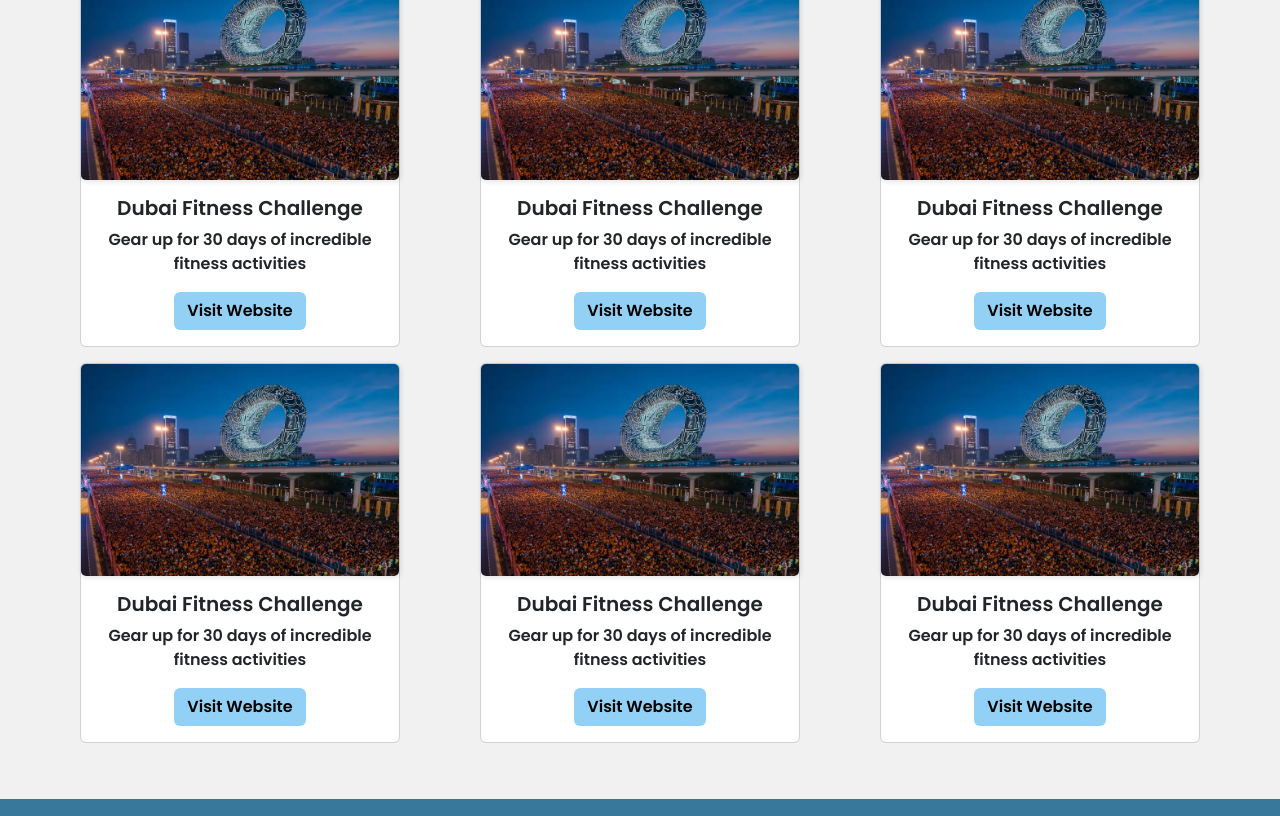
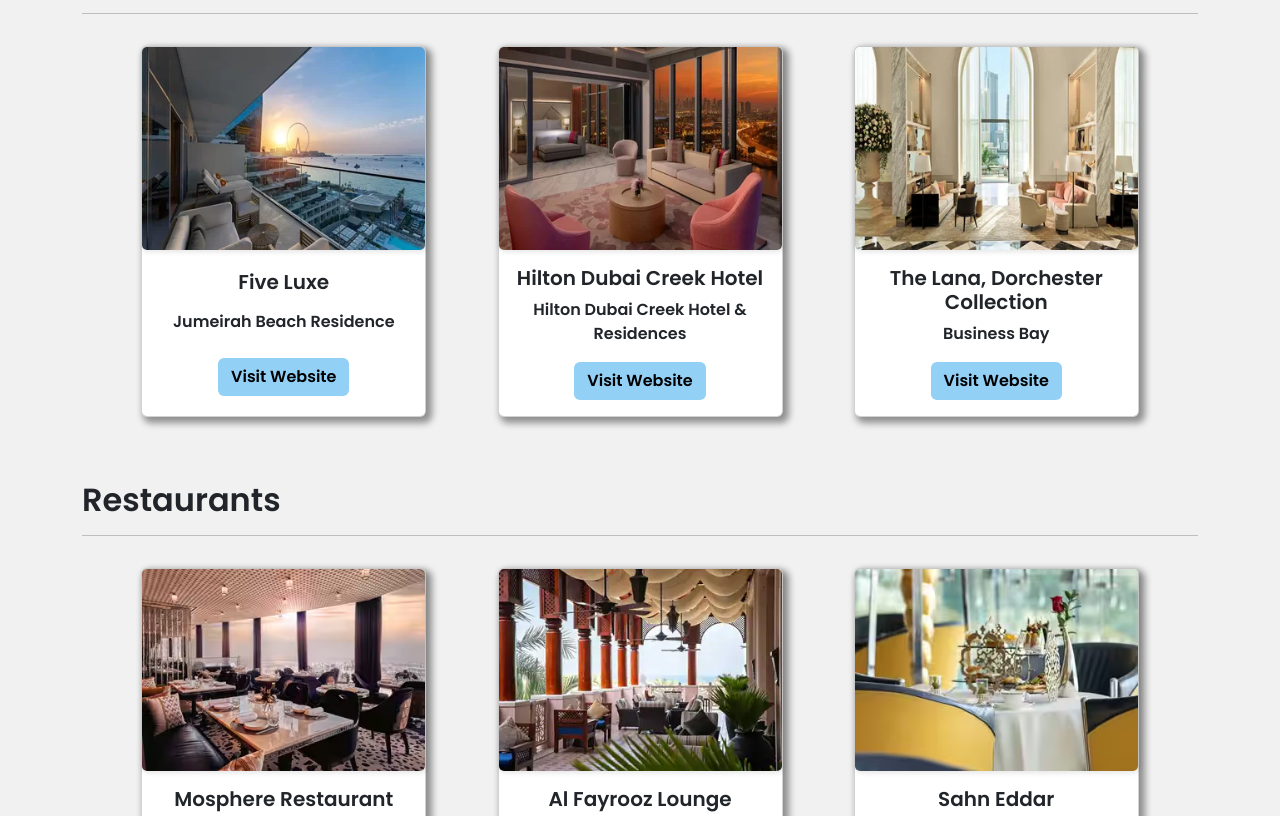
Before and after one commit to Dayana-N/travel-website, a plain HTML site: page eat_and_sleep.html in a window 1280 px wide. Shown: the part 875-1691 px from the top of the page. Drawn offline with nearby package versions, Linux system fonts and the light colour scheme.

Commit message:
feat: add hotels page content

```diff
--- a/assets/styles/style.css
+++ b/assets/styles/style.css
@@ -231,7 +231,7 @@ img {
 .contact-img {
     background-image: url(../media/images/dubai_beach_the_palm.jpg);
     width: 100%;
-    min-height: 700px;
+    min-height: 800px;
     background-repeat: no-repeat;
     background-position: center;
     background-size: cover;
--- a/eat_and_sleep.html
+++ b/eat_and_sleep.html
@@ -69,74 +69,104 @@
     </section>
 
     <section class="hotels my-5">
-        <div class="container-fluid">
+        <div class="container">
             <div class="row justify-content-evenly">
+                <div class="col-12">
+                    <h2>Hotels</h2>
+                    <hr>
+
+                </div>
                 <!-- Card  -->
-                <div class="card col-12 col-md-3 my-2 p-0">
-                    <img src="./assets/media/images/fitness-challenge.avif" class="card-img-top" alt="...">
-                    <div class="card-body text-center">
-                        <h5 class="card-title">Dubai Fitness Challenge
+                <div class="card card-animation col-10 col-lg-3 my-3 p-0">
+                    <img src="./assets/media/images/five-luxe.webp" class="card-img-top" alt="Five Luxe">
+                    <div class="card-body text-center d-flex flex-column justify-content-around">
+                        <h5 class="card-title">Five Luxe
                         </h5>
-                        <p class="card-text">Gear up for 30 days of incredible fitness activities</p>
-                        <a href="#" class="btn btn-hero">Visit Website</a>
+                        <p class="card-text">Jumeirah Beach Residence</p>
+                        <div>
+                            <a href="https://luxejbr.fivehotelsandresorts.com/" target="_blank" class="btn btn-hero">Visit
+                                Website</a>
+                        </div>
                     </div>
                 </div>
                 <!-- Card  -->
-                <div class="card col-12 col-md-3 my-2 p-0">
-                    <img src="./assets/media/images/fitness-challenge.avif" class="card-img-top" alt="...">
+                <div class="card card-animation col-10 col-lg-3 my-3 p-0">
+                    <img src="./assets/media/images/hilton-jewel-of-the-creek.webp" class="card-img-top" alt="Hilton Dubai Creek Hotel">
                     <div class="card-body text-center">
-                        <h5 class="card-title">Dubai Fitness Challenge
+                        <h5 class="card-title d-flex flex-column justify-content-around">Hilton Dubai Creek Hotel
                         </h5>
-                        <p class="card-text">Gear up for 30 days of incredible fitness activities</p>
-                        <a href="#" class="btn btn-hero">Visit Website</a>
+                        <p class="card-text">Hilton Dubai Creek Hotel &amp; Residences</p>
+                        <div>
+                            <a href="https://www.hilton.com/en/hotels/dxbjchi-hilton-dubai-creek-hotel-and-residences/" target="_blank"
+                                class="btn btn-hero">Visit Website</a>
+                        </div>
                     </div>
                 </div>
                 <!-- Card  -->
-                <div class="card col-12 col-md-3 my-2 p-0">
-                    <img src="./assets/media/images/fitness-challenge.avif" class="card-img-top" alt="...">
-                    <div class="card-body text-center">
-                        <h5 class="card-title">Dubai Fitness Challenge
+                <div class="card card-animation col-10 col-lg-3 my-3 p-0">
+                    <img src="./assets/media/images/the-lana-dorchester.webp" class="card-img-top" alt="The Lana, Dorchester Collection">
+                    <div class="card-body text-center d-flex flex-column justify-content-around">
+                        <h5 class="card-title">The Lana, Dorchester Collection
                         </h5>
-                        <p class="card-text">Gear up for 30 days of incredible fitness activities</p>
-                        <a href="#" class="btn btn-hero">Visit Website</a>
+                        <p class="card-text">Business Bay</p>
+                        <div>
+                            <a href="https://www.dorchestercollection.com/residences/the-lana-residences" target="_blank"
+                                class="btn btn-hero">Visit Website</a>
+                        </div>
                     </div>
                 </div>
+
             </div>
 
             <div class="row justify-content-evenly">
+                <div class="col-12 mt-5">
+                    <h2>Restaurants</h2>
+                    <hr>
+
+                </div>
                 <!-- Card  -->
-                <div class="card col-12 col-md-3 my-2 p-0">
-                    <img src="./assets/media/images/fitness-challenge.avif" class="card-img-top" alt="...">
-                    <div class="card-body text-center">
-                        <h5 class="card-title">Dubai Fitness Challenge
+                <div class="card card-animation col-10 col-lg-3 my-3 p-0">
+                    <img src="./assets/media/images/burj-khalifa-restaurant.avif" class="card-img-top" alt="Mosphere Restaurant">
+                    <div class="card-body text-center d-flex flex-column justify-content-around">
+                        <h5 class="card-title">Mosphere Restaurant
                         </h5>
-                        <p class="card-text">Gear up for 30 days of incredible fitness activities</p>
-                        <a href="#" class="btn btn-hero">Visit Website</a>
+                        <p class="card-text">Dine in style at the world's highest restaurant</p>
+                        <div>
+                            <a href="https://www.visitdubai.com/en/restaurants/atmosphere" target="_blank" class="btn btn-hero">Visit
+                                Website</a>
+                        </div>
                     </div>
                 </div>
                 <!-- Card  -->
-                <div class="card col-12 col-md-3 my-2 p-0">
-                    <img src="./assets/media/images/fitness-challenge.avif" class="card-img-top" alt="...">
-                    <div class="card-body text-center">
-                        <h5 class="card-title">Dubai Fitness Challenge
+                <div class="card card-animation col-10 col-lg-3 my-3 p-0">
+                    <img src="./assets/media/images/Al-fayrooz-lounge.webp" class="card-img-top" alt="Al Fayrooz Lounge">
+                    <div class="card-body text-center d-flex flex-column justify-content-around">
+                        <h5 class="card-title">Al Fayrooz Lounge
                         </h5>
-                        <p class="card-text">Gear up for 30 days of incredible fitness activities</p>
-                        <a href="#" class="btn btn-hero">Visit Website</a>
+                        <p class="card-text">A perfect afternoon out with Burj Al Arab views</p>
+                        <div>
+                            <a href="https://www.visitdubai.com/en/restaurants/al-fayrooz-lounge" target="_blank" class="btn btn-hero">Visit
+                                Website</a>
+                        </div>
                     </div>
                 </div>
+
                 <!-- Card  -->
-                <div class="card col-12 col-md-3 my-2 p-0">
-                    <img src="./assets/media/images/fitness-challenge.avif" class="card-img-top" alt="...">
-                    <div class="card-body text-center">
-                        <h5 class="card-title">Dubai Fitness Challenge
+                <div class="card card-animation col-10 col-lg-3 my-3 p-0">
+                    <img src="./assets/media/images/afternoon-teas-in-dubai-burj-al-arab-sahn-eddar-1.avif" class="card-img-top"
+                        alt="Sahn Eddar">
+                    <div class="card-body text-center d-flex flex-column justify-content-around">
+                        <h5 class="card-title">Sahn Eddar
                         </h5>
-                        <p class="card-text">Gear up for 30 days of incredible fitness activities</p>
-                        <a href="#" class="btn btn-hero">Visit Website</a>
+                        <p class="card-text">Afternoon tea at the world-famous Burj Al Arab</p>
+                        <div>
+                            <a href="https://www.visitdubai.com/en/restaurants/sahn-eddar" target="_blank" class="btn btn-hero">Visit
+                                Website</a>
+                        </div>
                     </div>
                 </div>
             </div>
         </div>
-
     </section>
 
     <!-- Footer -->
```
Also changed, not shown: assets/media/images/Al-fayrooz-lounge.webp (added), assets/media/images/afternoon-teas-in-dubai-burj-al-arab-sahn-eddar-1.avif (added), assets/media/images/burj-khalifa-restaurant.avif (added), assets/media/images/five-luxe.webp (added), assets/media/images/hilton-jewel-of-the-creek.webp (added), assets/media/images/the-lana-dorchester.webp (added).
